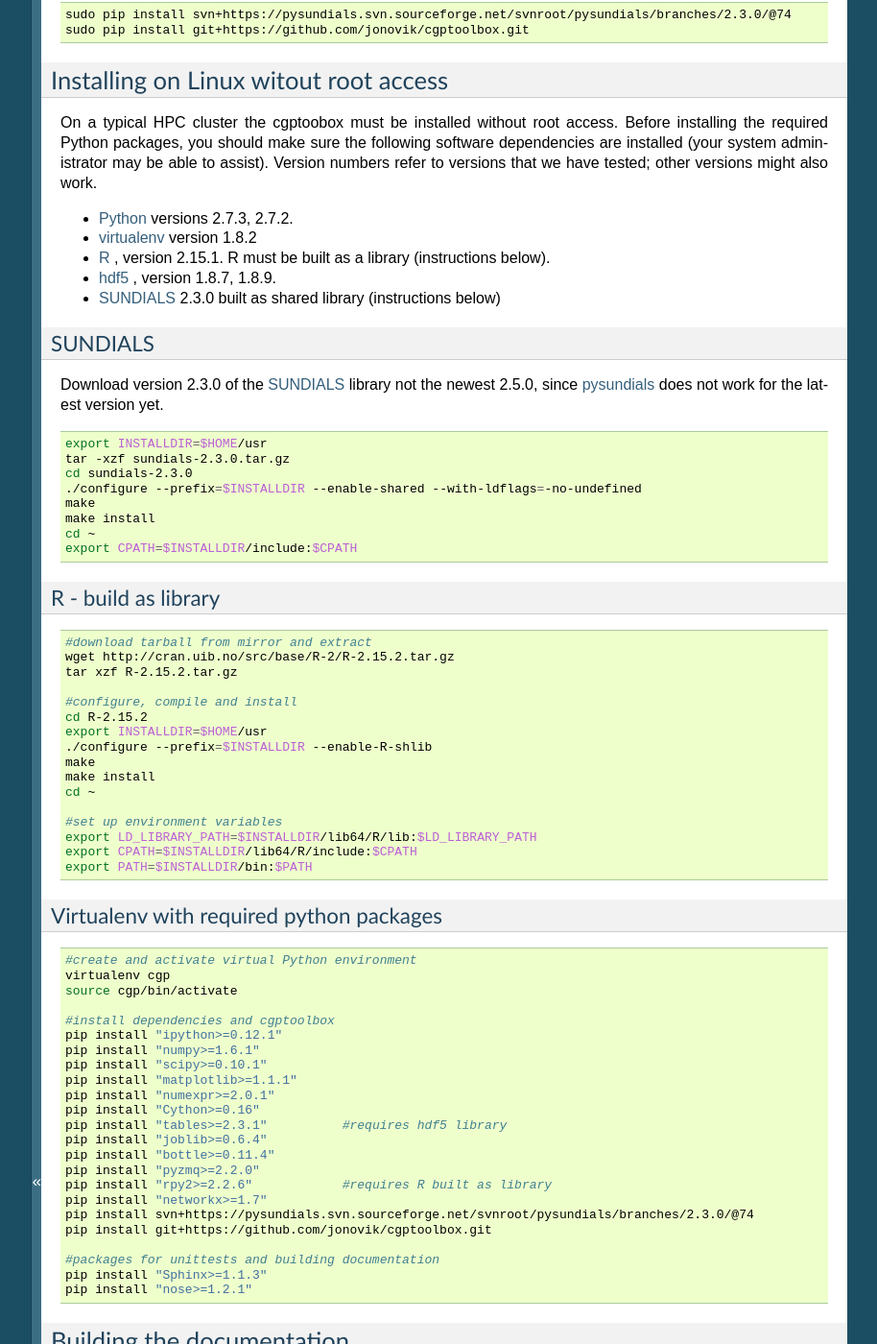
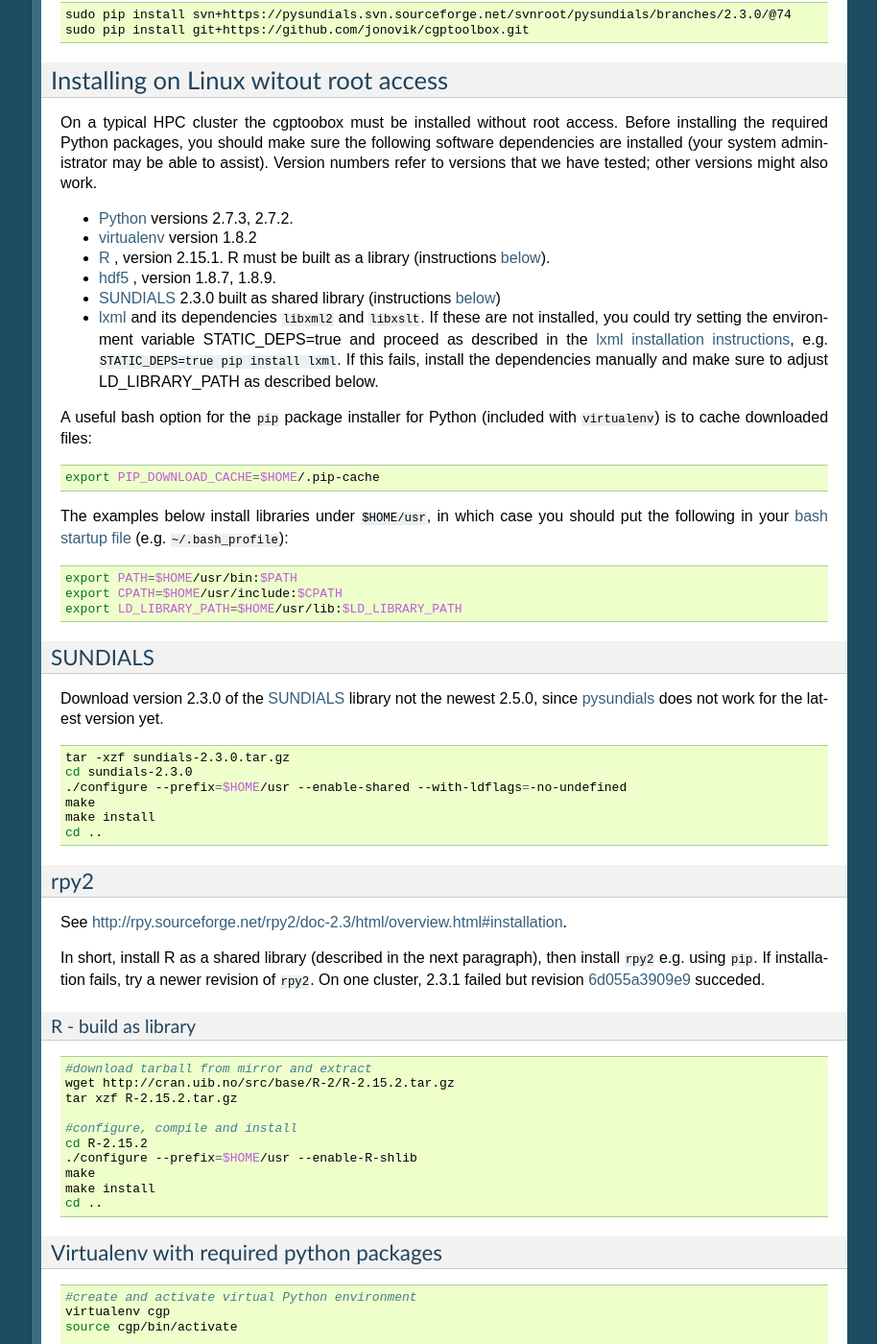
Before and after one commit to jonovik/cgptoolbox, a Sphinx documentation site: the page built from doc/source/install.rst, in a window 1280 px wide and 1400 px high, scrolled down 618 px. Shown: the whole window at 96% size, without its empty margins (187-1101 px from the left). Built offline with Sphinx 7.4.7, drawn with Linux system fonts in a browser that asks for light colours; pages that are not in the unit, such as notebooks, are missing from menus; some of the changed text lies outside the part shown.

Commit message:
Describe lxml dependency and environment variable adjustments. Simplify installation instructions.

```diff
--- a/doc/source/install.rst
+++ b/doc/source/install.rst
@@ -16,8 +16,9 @@ Installing the cgptoolbox
 
 .. todo::
 
-   Describe installation process in a typical HPC environment, non-python dependencies (R, hdf5,
-   zeromq,) and file of required/recommended python packages for pip installation.
+   Describe installation process in a typical HPC environment, non-python
+   dependencies (R, hdf5, zeromq, lxml) and file of required/recommended python
+   packages for pip installation.
 
 Installing on `Ubuntu <http://www.ubuntu.com/download/ubuntu/download>`_ 12.10 with root access
 -----------------------------------------------------------------------------------------------
@@ -70,9 +71,32 @@ tested; other versions might also work.
 
 * `Python <http://python.org>`_  versions 2.7.3, 2.7.2.
 * `virtualenv <http://www.virtualenv.org>`_ version 1.8.2
-* `R <http://www.r-project.org/>`_ , version 2.15.1. R must be built as a library (instructions below).
+* `R <http://www.r-project.org/>`_ , version 2.15.1. R must be built as a library (instructions :ref:`below <r-instructions>`).
 * `hdf5 <http://www.hdfgroup.org/HDF5/>`_ , version 1.8.7, 1.8.9.
-* `SUNDIALS <http://www.llnl.gov/CASC/sundials>`_ 2.3.0 built as shared library (instructions below)
+* `SUNDIALS <http://www.llnl.gov/CASC/sundials>`_ 2.3.0 built as shared library (instructions :ref:`below <sundials-instructions>`)
+* `lxml <http://lxml.de>`_ and its dependencies ``libxml2`` and ``libxslt``.
+  If these are not installed, you could try setting the environment variable
+  STATIC_DEPS=true and proceed as described in the
+  `lxml installation instructions <http://lxml.de/installation.html>`_,
+  e.g. ``STATIC_DEPS=true pip install lxml``. If this fails, install the
+  dependencies manually and make sure to adjust LD_LIBRARY_PATH as described
+  below.
+
+A useful bash option for the ``pip`` package installer for Python
+(included with ``virtualenv``) is to cache downloaded files::
+
+   export PIP_DOWNLOAD_CACHE=$HOME/.pip-cache
+
+The examples below install libraries under ``$HOME/usr``, in which case you
+should put the following in your `bash startup file
+<http://www.gnu.org/software/bash/manual/html_node/Bash-Startup-Files.html>`_
+(e.g. ``~/.bash_profile``)::
+
+   export PATH=$HOME/usr/bin:$PATH
+   export CPATH=$HOME/usr/include:$CPATH
+   export LD_LIBRARY_PATH=$HOME/usr/lib:$LD_LIBRARY_PATH
+
+.. _sundials-instructions:
 
 SUNDIALS
 ^^^^^^^^
@@ -83,17 +107,28 @@ library not the newest 2.5.0, since `pysundials
 
 .. code-block:: bash
 
-   export INSTALLDIR=$HOME/usr
    tar -xzf sundials-2.3.0.tar.gz
    cd sundials-2.3.0
-   ./configure --prefix=$INSTALLDIR --enable-shared --with-ldflags=-no-undefined
+   ./configure --prefix=$HOME/usr --enable-shared --with-ldflags=-no-undefined
    make
    make install
-   cd ~
-   export CPATH=$INSTALLDIR/include:$CPATH
+   cd ..
+
+rpy2
+^^^^^^^^^^^^^^^^^^^^
+
+See http://rpy.sourceforge.net/rpy2/doc-2.3/html/overview.html#installation.
+
+In short, install R as a shared library (described in the next paragraph),
+then install ``rpy2`` e.g. using ``pip``. If installation fails, try a newer
+revision of ``rpy2``. On one cluster, 2.3.1 failed but revision
+`6d055a3909e9 <https://bitbucket.org/lgautier/rpy2/commits/6d055a3909e9>`_
+succeded.
+
+.. _r-instructions:
 
 R - build as library
-^^^^^^^^^^^^^^^^^^^^
+""""""""""""""""""""
 .. code-block:: bash
 
    #download tarball from mirror and extract
@@ -102,18 +137,10 @@ R - build as library
 
    #configure, compile and install
    cd R-2.15.2
-   export INSTALLDIR=$HOME/usr
-   ./configure --prefix=$INSTALLDIR --enable-R-shlib
+   ./configure --prefix=$HOME/usr --enable-R-shlib
    make
    make install
-   cd ~
-
-   #set up environment variables
-   export LD_LIBRARY_PATH=$INSTALLDIR/lib64/R/lib:$LD_LIBRARY_PATH
-   export CPATH=$INSTALLDIR/lib64/R/include:$CPATH
-   export PATH=$INSTALLDIR/bin:$PATH
-
-
+   cd ..
 
 Virtualenv with required python packages
 ^^^^^^^^^^^^^^^^^^^^^^^^^^^^^^^^^^^^^^^^
@@ -125,18 +152,19 @@ Virtualenv with required python packages
    source cgp/bin/activate
 
    #install dependencies and cgptoolbox
-   pip install "ipython>=0.12.1"
+   pip install ipython
    pip install "numpy>=1.6.1"
    pip install "scipy>=0.10.1"
    pip install "matplotlib>=1.1.1"
    pip install "numexpr>=2.0.1"
    pip install "Cython>=0.16"
    pip install "tables>=2.3.1"		#requires hdf5 library
-   pip install "joblib>=0.6.4"
-   pip install "bottle>=0.11.4"
+   pip install joblib
+   pip install bottle
    pip install "pyzmq>=2.2.0"
    pip install "rpy2>=2.2.6"		#requires R built as library
-   pip install "networkx>=1.7"
+   pip install networkx
+   pip install lxml
    pip install svn+https://pysundials.svn.sourceforge.net/svnroot/pysundials/branches/2.3.0/@74
    pip install git+https://github.com/jonovik/cgptoolbox.git
 
@@ -144,7 +172,20 @@ Virtualenv with required python packages
    pip install "Sphinx>=1.1.3"
    pip install "nose>=1.2.1"
 
+Testing
+-------
 
+To test if lxml, pysundials, rpy2 and their respective dependencies are
+properly installed::
+
+   python -c "from lxml import etree"
+   python -c "from pysundials import cvode"
+   python -c "from rpy2 import rinterface as ri"
+
+Run unit tests for the cgptoolbox::
+
+   cd path/to/cgptoolbox
+   nosetests cgp
 
 Building the documentation
 --------------------------
```
